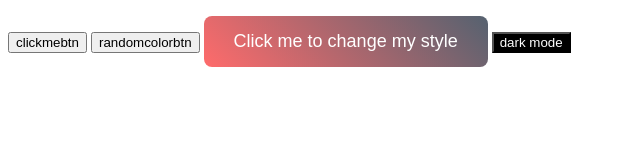
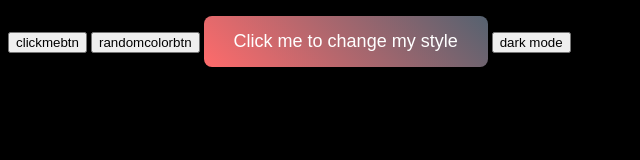
Before and after one commit to Esme577/EsmeraldaQ_JS_Events_DOM, a plain HTML site: page index.html in a window 1280 px wide. Both pictures are taken after a click on the button "dark mode". Shown: the whole page, without its empty margins (0-640 px from the left). Drawn offline with Linux system fonts and the light colour scheme.

Commit message:
I followed what w3 schools said and how they did theres and I got it to work so that it changed the background color so now ims see how I change dark mode to light mode on the button Im thinking an if statement from the what im reasing and seeing but im looking stile

```diff
--- a/script.js
+++ b/script.js
@@ -41,6 +41,8 @@
 
 //Dark Mode (Exercise)
 function darkmodetheme() {
+    const element = document.body;
     const btn = document.querySelector(".theme-btn")
-    btn.classList.toggle("darkmode"); // Toggles darktheme effect
+    element.classList.toggle("darkmode"); // Toggles darktheme effect
+
    }
--- a/style.css
+++ b/style.css
@@ -12,7 +12,10 @@
 .glow {
     box-shadow: 0 0 15px rgba(255, 107, 107, 0.8);
 }
-
+body{
+    background-color: white;
+    color: black;
+}
 .darkmode{
     background-color: black;
     color: white;
```
